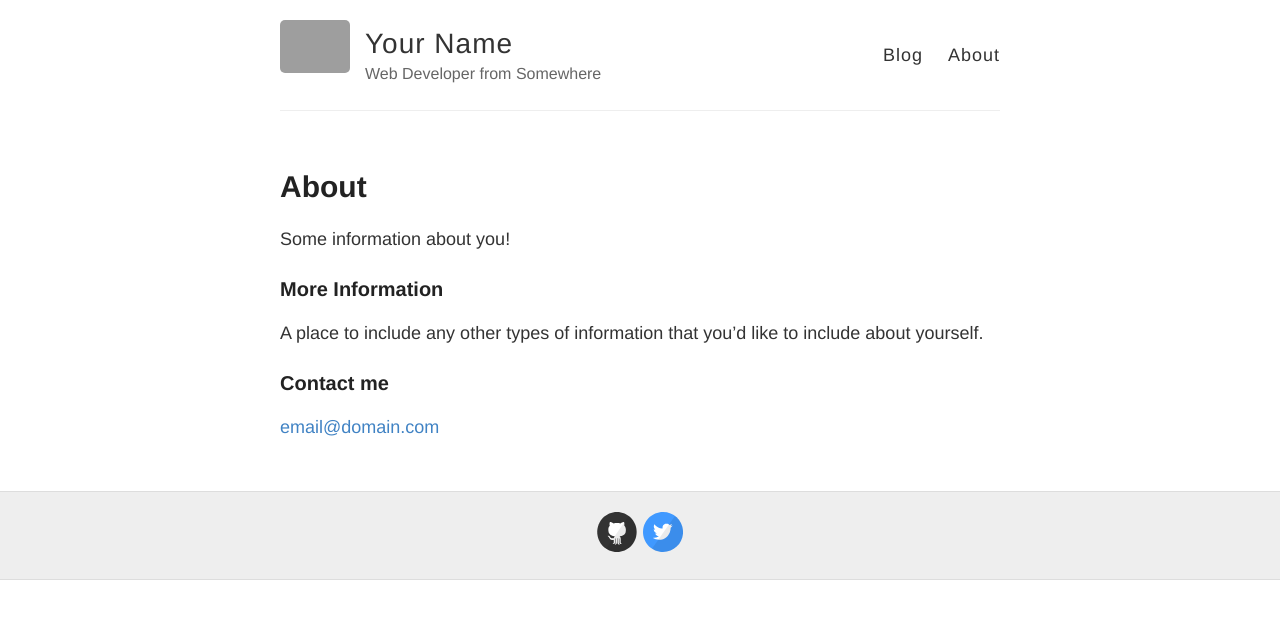
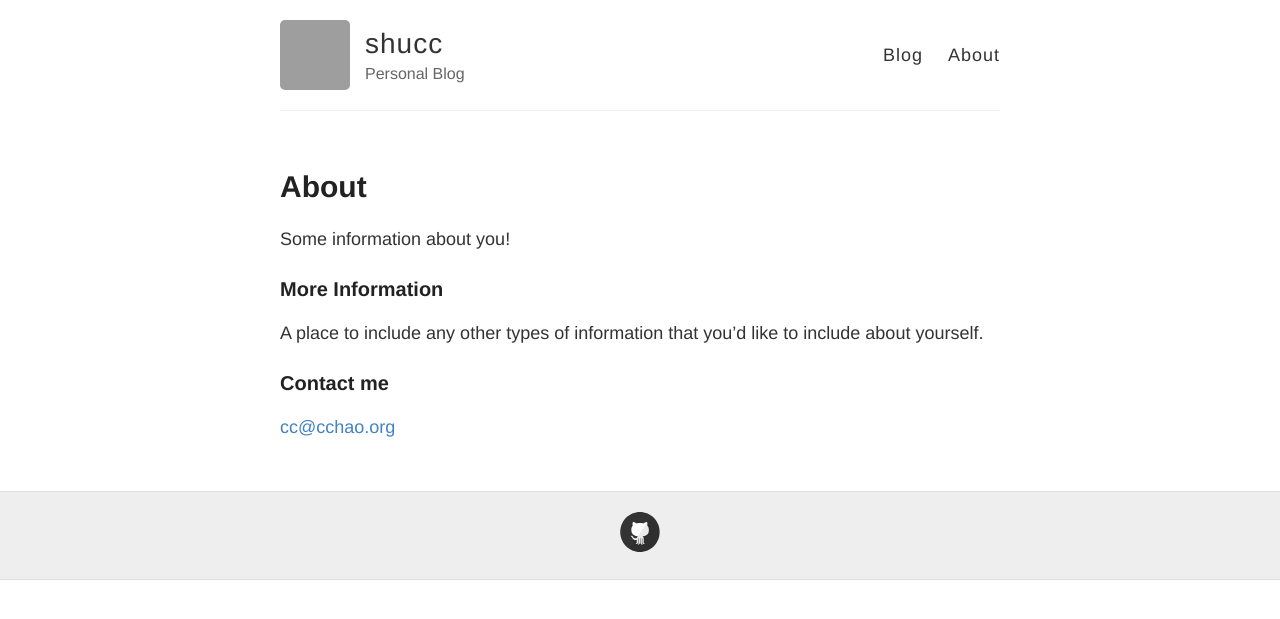
Before and after one commit to shucc/blog, a Jekyll site: the page built from about.md, in a window 1280 px wide. Shown: the top 619 px of the page. Built offline with Jekyll 4.4.1, drawn with Linux system fonts in a browser that asks for light colours; Markdown is read by kramdown in place of the engine named in the settings; grey boxes are pictures that could not be loaded.

Commit message:
update config

```diff
--- a/_config.yml
+++ b/_config.yml
@@ -3,13 +3,13 @@
 #
 
 # Name of your site (displayed in the header)
-name: Your Name
+name: shucc
 
 # Short bio or description (displayed in the header)
-description: Web Developer from Somewhere
+description: Personal Blog
 
 # URL of your avatar or profile pic (you could use your GitHub profile pic)
-avatar: https://raw.githubusercontent.com/barryclark/jekyll-now/master/images/jekyll-logo.png
+avatar: https://avatars3.githubusercontent.com/u/9978185?v=3&s=460
 
 #
 # Flags below are optional
@@ -21,12 +21,12 @@ footer-links:
   email:
   facebook:
   flickr:
-  github: barryclark/jekyll-now
+  github: shucc/blog
   instagram:
   linkedin:
   pinterest:
   rss: # just type anything here for a working RSS icon
-  twitter: jekyllrb
+  twitter:
   stackoverflow: # your stackoverflow profile, e.g. "users/50476/bart-kiers"
   youtube: # channel/<your_long_string> or user/<user-name>
   googleplus: # anything in your profile username that comes after plus.google.com/
--- a/about.md
+++ b/about.md
@@ -12,4 +12,4 @@ A place to include any other types of information that you'd like to include abo
 
 ### Contact me
 
-[email@domain.com](mailto:email@domain.com)
+[cc@cchao.org](mailto:cc@cchao.org)
```
